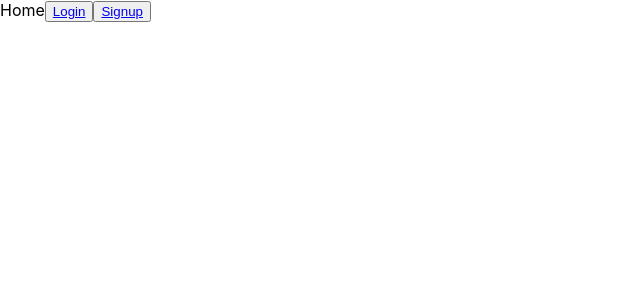
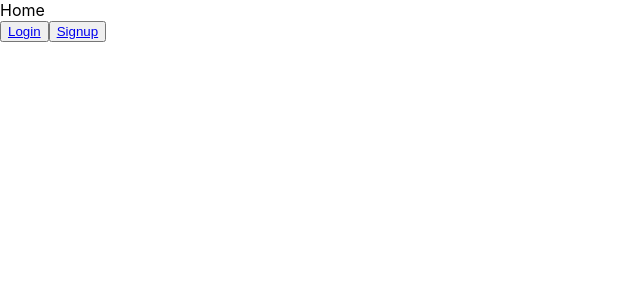
Before and after one commit to justaskulkarni/Boardspace, a React (Create React App) app in the folder client/: page / in a window 1280 px wide. Shown: the top 300 px of the page, without its empty margins (0-640 px from the left). Built offline with nearby package versions, Linux system fonts and the light colour scheme.

Commit message:
Added Private routes frontend

```diff
--- a/client/src/pages/Home.js
+++ b/client/src/pages/Home.js
@@ -1,12 +1,33 @@
 import React from 'react'
 import { Link } from 'react-router-dom'
+import { useLogout } from '../hooks/useLogout'
+import { useAuthContext } from '../hooks/useAuthContext'
 
 const Home = () => {
+  const { logout } = useLogout()
+  const { user } = useAuthContext()
+
+  const handleClick = () => {
+    logout()
+  }
+
   return (
     <div>
       Home
-      <button><Link to="/login">Login</Link></button>
-      <button><Link to="/signup">Signup</Link></button>
+
+      {user && (
+            <div>
+              <span>{user.username}</span>
+              <button onClick={handleClick}>Log out</button>
+            </div>
+      )}
+      {!user && (
+            <div>
+              <button><Link to="/login">Login</Link></button>
+              <button><Link to="/signup">Signup</Link></button>
+            </div>
+      )}
+
     </div>
   )
 }
```
